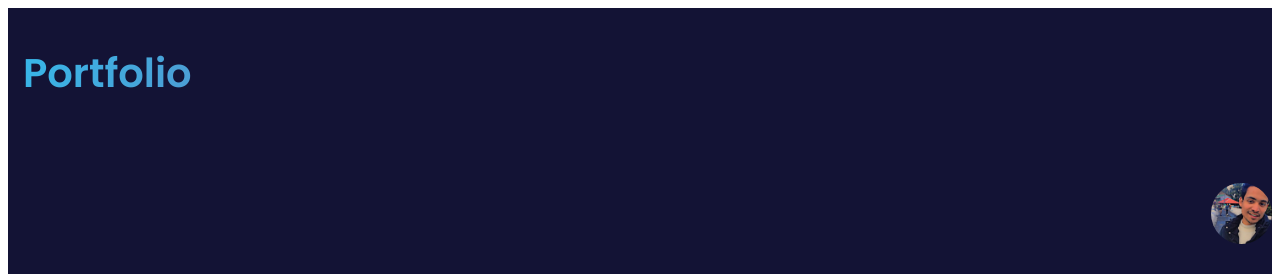
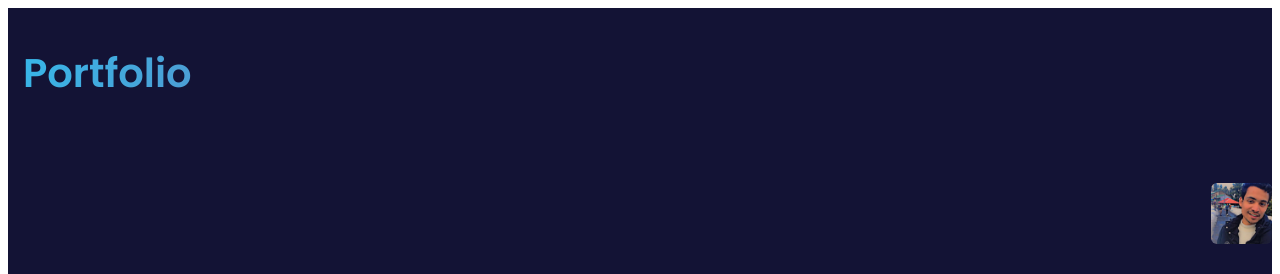
Before and after one commit to Haris007-M/PortFolio, a Next.js app: page / in a window 1280 px wide. Shown: the top 274 px of the page. Built offline with nearby package versions, Linux system fonts and the light colour scheme.

Commit message:
Update Portfolio

```diff
--- a/styles/globals.css
+++ b/styles/globals.css
@@ -27,7 +27,7 @@
   background-repeat: no-repeat;
   background-size: cover;
   background-position: center;
-  border-radius: 50%;
+  border-radius: 10%;
   margin-top: 25px;
 }
 
```
